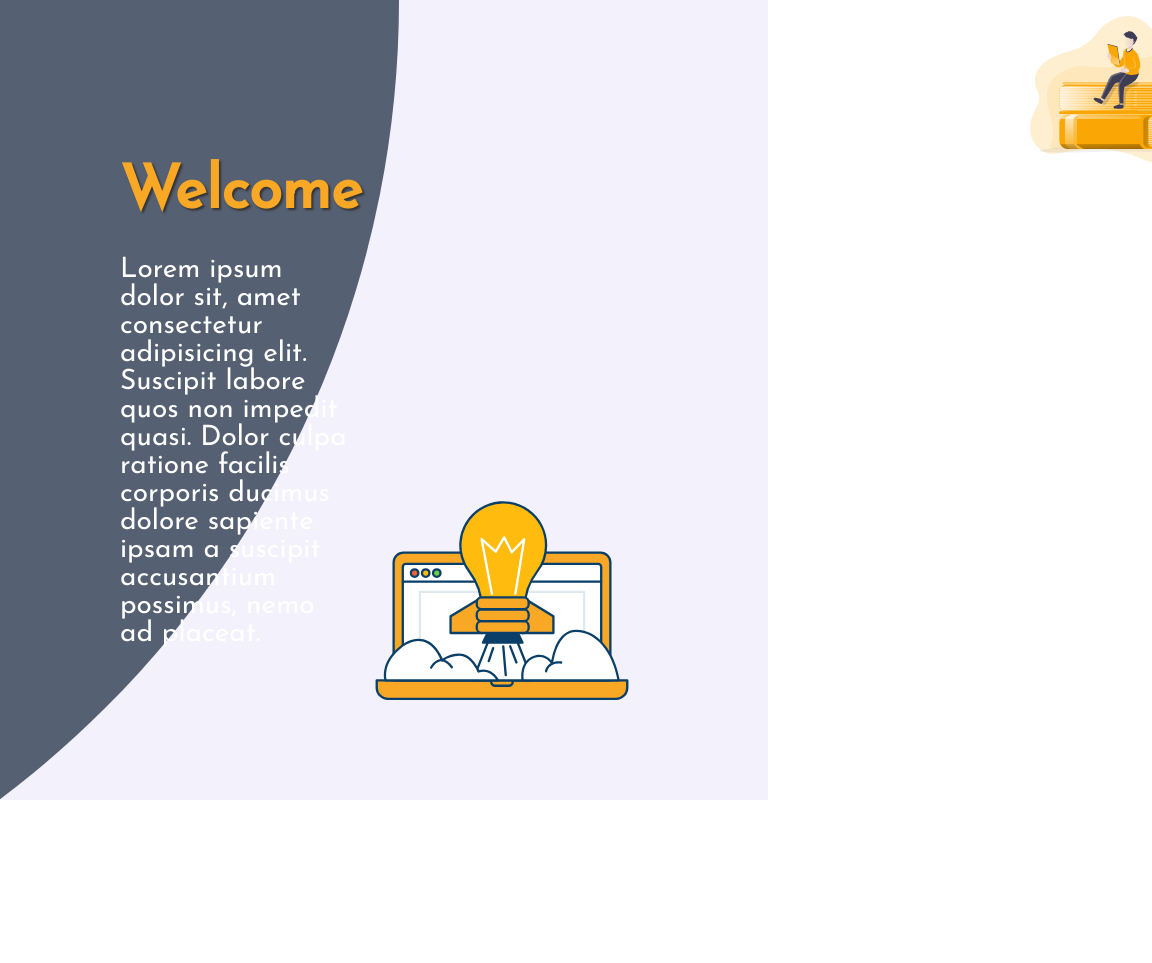
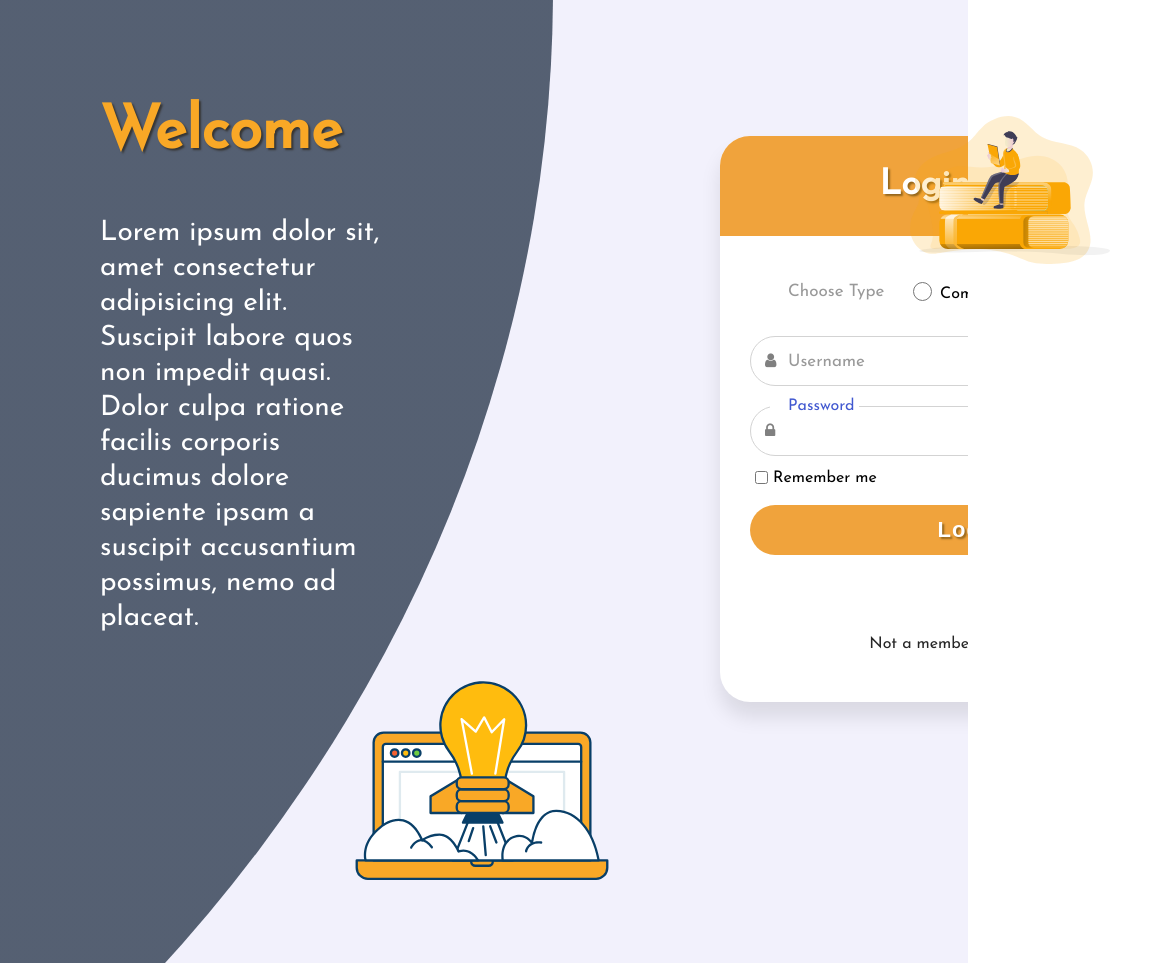
Before and after one commit to KusumPareek99/mini-project, a plain HTML site: page login.html in a window 768 px wide. Shown: the top 963 px of the page, 1152 px wide, since content can reach past the window. Drawn offline with nearby package versions, Linux system fonts and the light colour scheme; no server answers; some icons are missing.

Commit message:
Added media queries

```diff
--- a/login.css
+++ b/login.css
@@ -24,7 +24,7 @@ body {
     position: absolute;
     height: 2000px;
     width: 2000px;
-    top: -10;
+    top: -10px;
     right: 48%;
     transform: translateY(-50%);
     background-image: linear-gradient(-45deg, #05162ca9 40%, #04203ac9 70%);
@@ -218,16 +218,16 @@ form .fa-linkedin:focus {
 
 .images #login {
     position: absolute;
-    left: 150PX;
-    top: 250px;
+    left: 220PX;
+    top: 280px;
     height: 350px;
 }
 
 .message {
     width: 30%;
     position: relative;
-    top: 180px;
-    left: 120px;
+    top: 120px;
+    left: 100px;
 }
 
 .message h2 {
@@ -239,7 +239,6 @@ form .fa-linkedin:focus {
 }
 
 .message .content {
-    /*color: #272C5A;*/
     color: #fff;
     font-size: 28px;
     z-index: 1;
@@ -252,5 +251,63 @@ form .fa-linkedin:focus {
     border-radius: 30px;
     position: relative;
     left: 880px;
-    top: -150px
+    top: -280px
 }
+
+@media screen and (min-width:576px) and (max-width:1024px) {
+    html,
+    body {
+        display: inline;
+        height: 100%;
+        width: 100%;
+        place-items: center;
+        font-family: 'Josefin Sans', sans-serif;
+        overflow: hidden;
+    }
+    .container {
+        background-color: #9996e921;
+        z-index: 0;
+        height: 130%;
+        width: 126%;
+        overflow: hidden;
+    }
+    .container:before {
+        content: "";
+        position: absolute;
+        height: 3100px;
+        width: 3500px;
+        top: -10px;
+        right: 28%;
+        transform: translateY(-50%);
+        background-image: linear-gradient(-45deg, #05162ca9 40%, #04203ac9 70%);
+        border-radius: 50%;
+        z-index: 0;
+    }
+    .images #login {
+        position: absolute;
+        left: 150PX;
+        top: 490px;
+        height: 350px;
+    }
+    #logo {
+        height: 200px;
+        width: 200px;
+        position: absolute;
+        left: 910px;
+        top: 90px;
+        z-index: 2;
+    }
+    .form-container {
+        width: 500px;
+        background: #fff;
+        box-shadow: 0 15px 20px rgba(0, 0, 0, 0.1);
+        border-radius: 30px;
+        position: relative;
+        left: 720px;
+        top: -380px;
+    }
+    .message .content {
+        line-height: 35px;
+        margin-top: 20px;
+    }
+}
```
